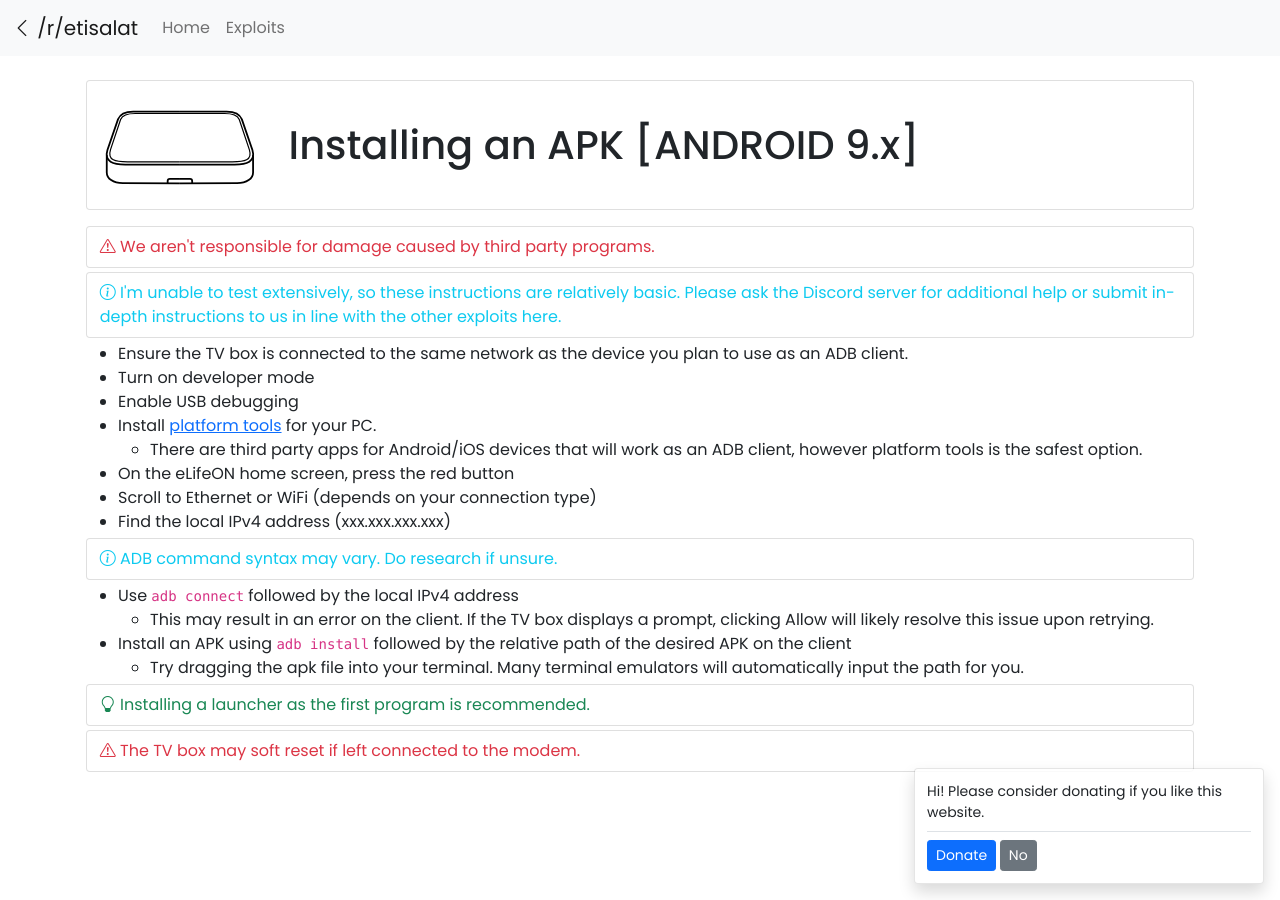
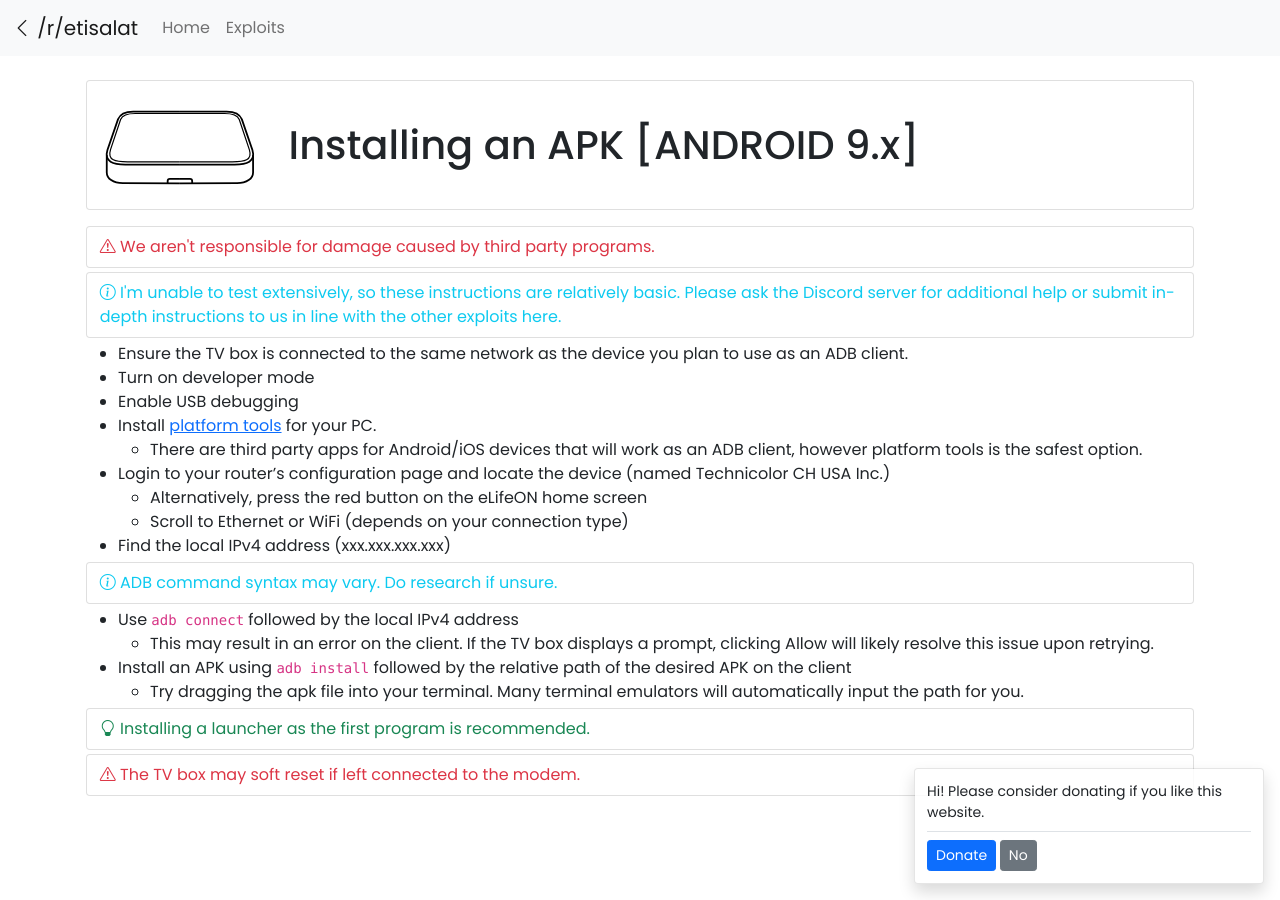
Before and after one commit to emiratestel/emiratestel.github.io, a Jekyll site: the page built from exploits/_exploits/dwi-259s-installing-an-APK-A9.md, in a window 1280 px wide. Built offline with Jekyll 4.4.1, drawn with Linux system fonts in a browser that asks for light colours.

Commit message:
Add alternate method to find local IP

```diff
--- a/exploits/_exploits/dwi-259s-installing-an-APK-A9.md
+++ b/exploits/_exploits/dwi-259s-installing-an-APK-A9.md
@@ -12,8 +12,9 @@ title: Installing an APK [ANDROID 9.x]
 - Enable USB debugging
 - Install [platform tools](https://developer.android.com/studio/releases/platform-tools) for your PC.
   - There are third party apps for Android/iOS devices that will work as an ADB client, however platform tools is the safest option.
-- On the eLifeON home screen, press the red button
-- Scroll to Ethernet or WiFi (depends on your connection type)
+- Login to your router's configuration page and locate the device (named Technicolor CH USA Inc.)
+  - Alternatively, press the red button on the eLifeON home screen
+  - Scroll to Ethernet or WiFi (depends on your connection type)
 - Find the local IPv4 address (xxx.xxx.xxx.xxx)
 {% include note.html type="info" content="ADB command syntax may vary. Do research if unsure." %}
 - Use `adb connect` followed by the local IPv4 address
```
